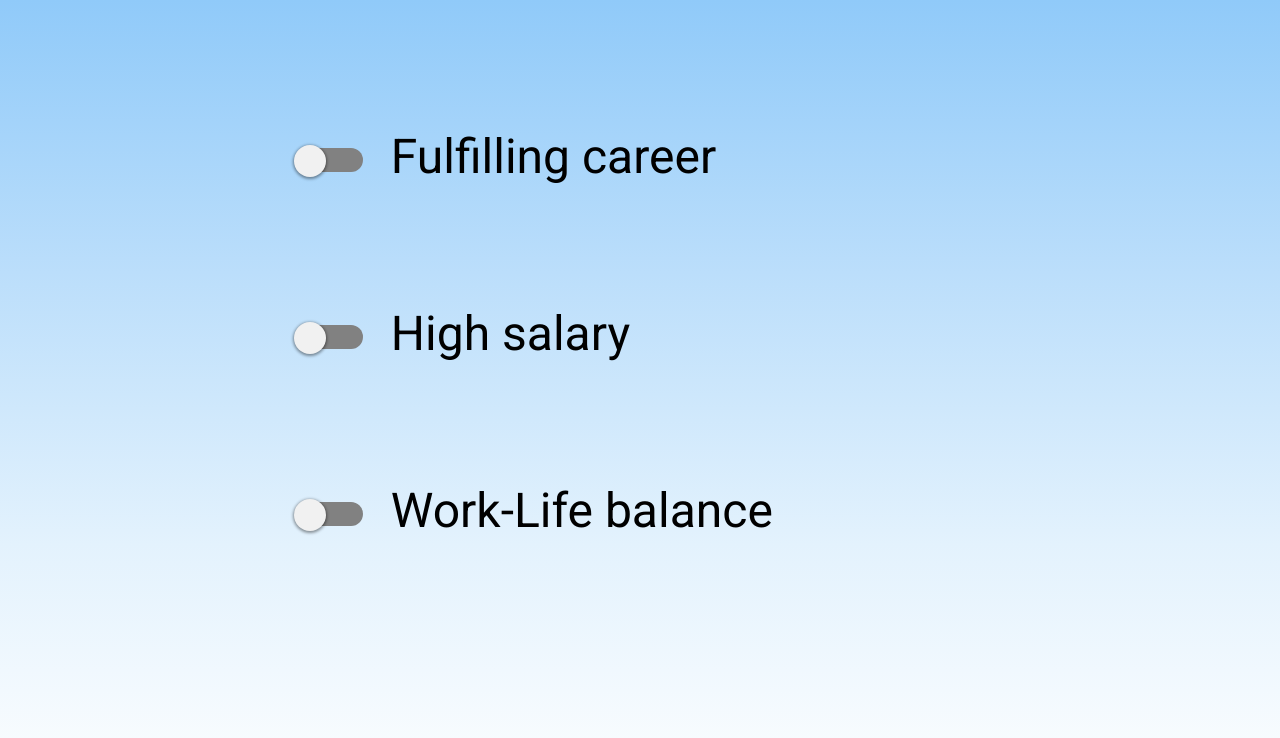
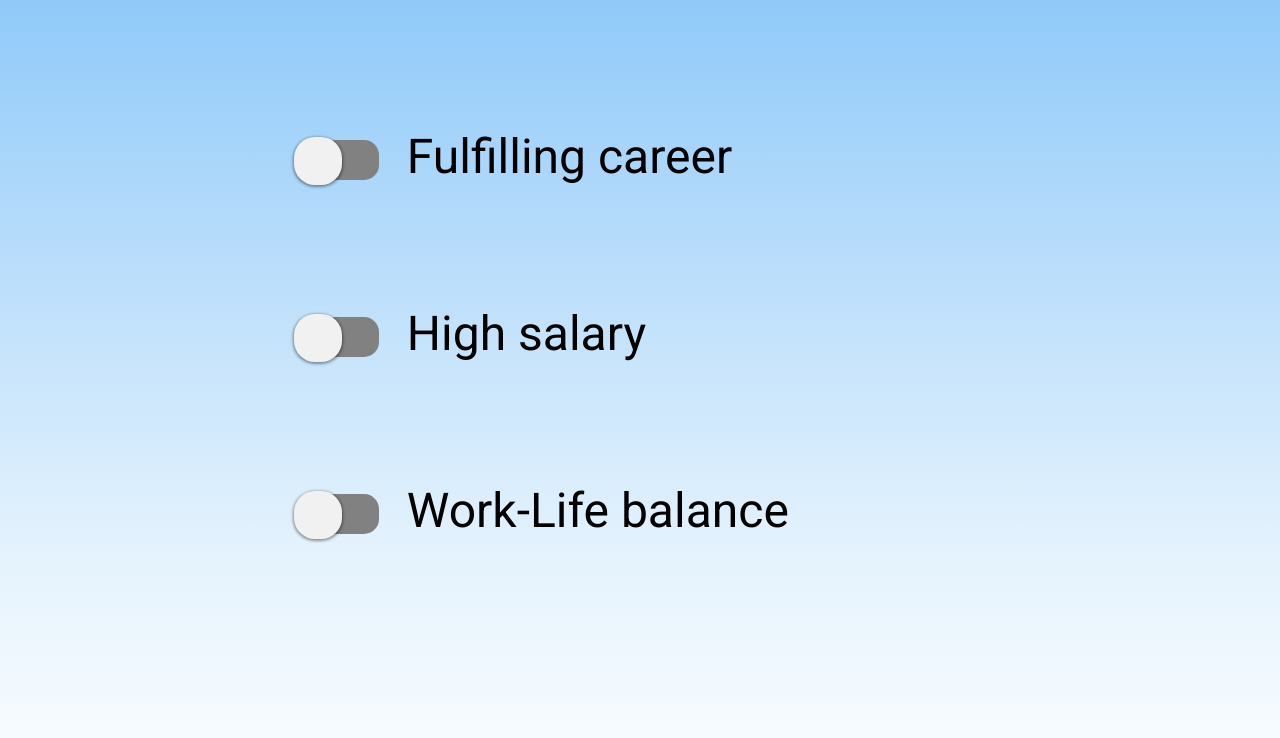
Before and after one commit to jee1mr/css-js-experiments, a plain HTML site: page work-life-balance/index.html in a window 1280 px wide. Drawn offline with Linux system fonts and the light colour scheme.

Commit message:
Increased switch size

```diff
--- a/work-life-balance/style.css
+++ b/work-life-balance/style.css
@@ -49,8 +49,8 @@ body {
   content: "";
   display: inline-block;
   position: relative;
-  width: 4rem;
-  height: 1.5rem;
+  width: 5rem;
+  height: 2.5rem;
   background-color: #818181;
   border-radius: 15px;
   margin-right: 10px;
@@ -63,8 +63,8 @@ body {
   content: "";
   position: absolute;
   display: inline-block;
-  width: 2rem;
-  height: 2rem;
+  width: 3rem;
+  height: 3rem;
   background-color: #F1F1F1;
   border-radius: 21px;
   box-shadow: 0 1px 3px 1px rgba(0, 0, 0, 0.4);
```
